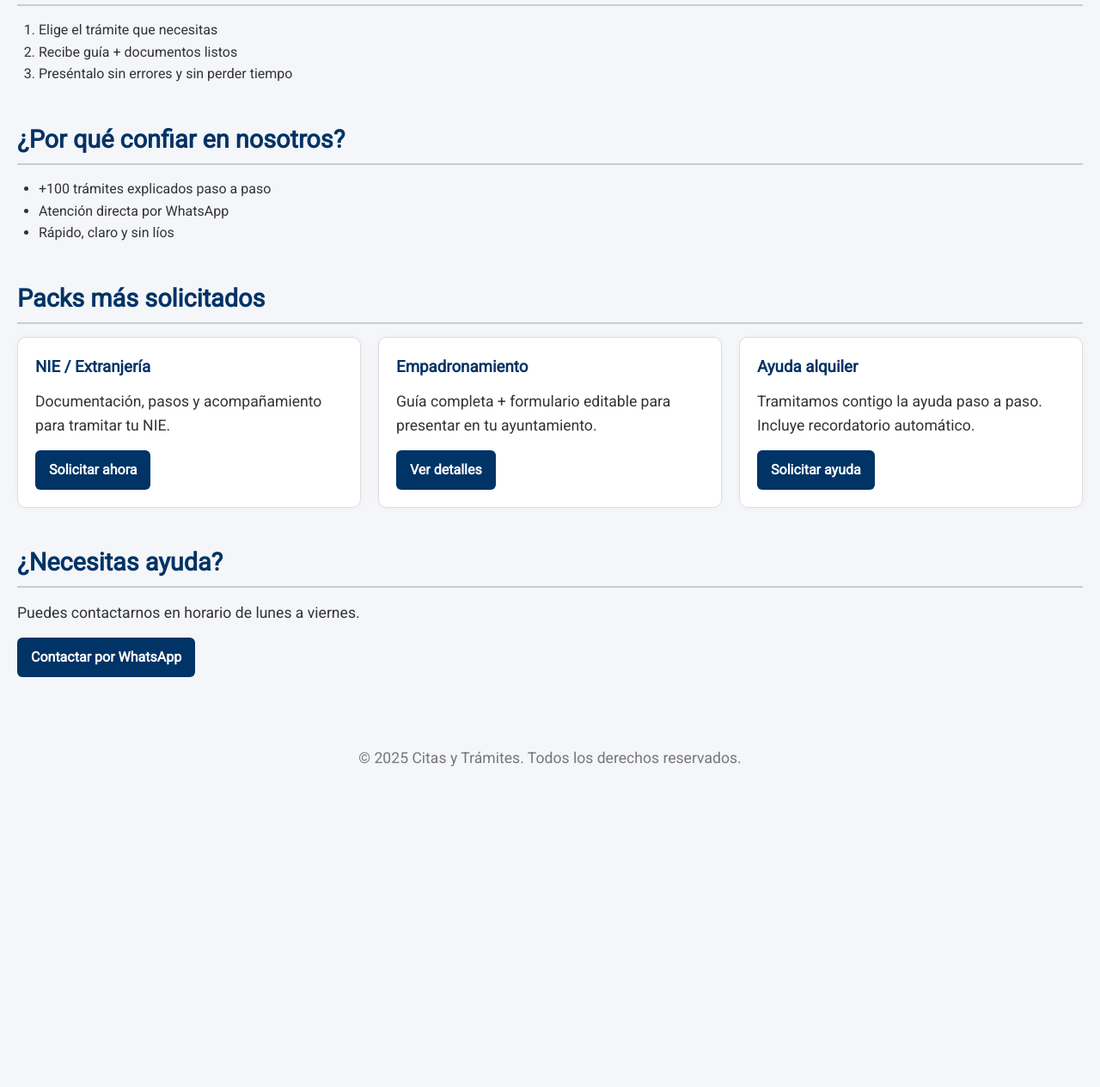
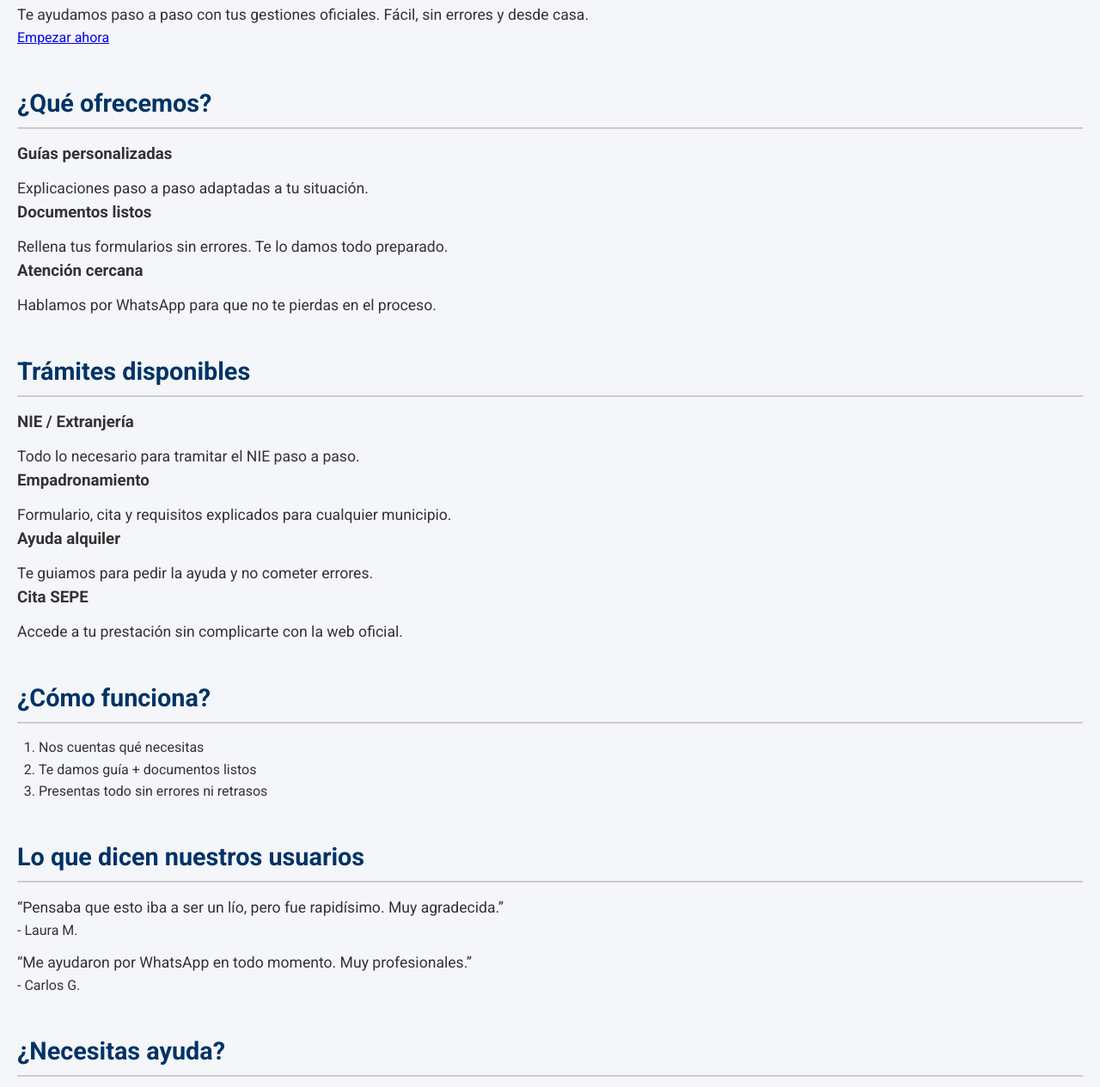
Before and after one commit to CitasYTramites/CITAS-Y-TRAMITES, a plain HTML site: page index.html in a window 1280 px wide. Shown: the part 368-1633 px from the top of the page at 86% size. Before the commit the page ends 1294 px from the top, so only its background shows below. Drawn offline with Linux system fonts and the light colour scheme.

Commit message:
index.html
Signed-off-by: CitasYTramites <dayser994@gmail.com>

```diff
--- a/index.html
+++ b/index.html
@@ -2,65 +2,117 @@
 <html lang="es">
 <head>
   <meta charset="UTF-8" />
-    <meta name="viewport" content="width=device-width, initial-scale=1.0"/>
+  <meta name="viewport" content="width=device-width, initial-scale=1.0" />
   <title>Citas y Trámites</title>
-    <link href="https://fonts.googleapis.com/css2?family=Roboto&display=swap" rel="stylesheet">
+  <link href="https://fonts.googleapis.com/css2?family=Roboto:wght@400;700&display=swap" rel="stylesheet" />
   <link rel="stylesheet" href="estilos.css" />
 </head>
 <body>
   <header>
-        <img src="logo.png" alt="Logo Citas y Trámites" class="logo" />
-        <h1>Citas y Trámites</h1>
-        <p>Te ayudamos paso a paso con tus gestiones oficiales en minutos.</p>
+    <div class="container">
+      <img src="logo.png" alt="Logo" class="logo" />
+      <nav>
+        <ul>
+          <li><a href="#ofrecemos">Servicios</a></li>
+          <li><a href="#tramites">Trámites</a></li>
+          <li><a href="#contacto">Contacto</a></li>
+        </ul>
+      </nav>
+    </div>
   </header>
 
-    <section class="como-funciona">
-        <h2>¿Cómo funciona?</h2>
-        <ol>
-            <li>Elige el trámite que necesitas</li>
-            <li>Recibe guía + documentos listos</li>
-            <li>Preséntalo sin errores y sin perder tiempo</li>
-        </ol>
+  <section class="hero">
+    <div class="container">
+      <h1>Trámites rápidos, claros y sin complicaciones</h1>
+      <p>Te ayudamos paso a paso con tus gestiones oficiales. Fácil, sin errores y desde casa.</p>
+      <a href="#contacto" class="cta">Empezar ahora</a>
+    </div>
   </section>
 
-    <section class="por-que">
-        <h2>¿Por qué confiar en nosotros?</h2>
-        <ul>
-            <li>+100 trámites explicados paso a paso</li>
-            <li>Atención directa por WhatsApp</li>
-            <li>Rápido, claro y sin líos</li>
-        </ul>
-    </section>
-
-    <section class="packs">
-        <h2>Packs más solicitados</h2>
-        <div class="pack-grid">
-            <div class="pack">
-                <h3>NIE / Extranjería</h3>
-                <p>Documentación, pasos y acompañamiento para tramitar tu NIE.</p>
-                <a href="#" class="btn-pack">Solicitar ahora</a>
+  <section class="ofrecemos" id="ofrecemos">
+    <div class="container">
+      <h2>¿Qué ofrecemos?</h2>
+      <div class="features">
+        <div class="feature">
+          <h3>Guías personalizadas</h3>
+          <p>Explicaciones paso a paso adaptadas a tu situación.</p>
         </div>
-            <div class="pack">
-                <h3>Empadronamiento</h3>
-                <p>Guía completa + formulario editable para presentar en tu ayuntamiento.</p>
-                <a href="#" class="btn-pack">Ver detalles</a>
+        <div class="feature">
+          <h3>Documentos listos</h3>
+          <p>Rellena tus formularios sin errores. Te lo damos todo preparado.</p>
         </div>
-            <div class="pack">
-                <h3>Ayuda alquiler</h3>
-                <p>Tramitamos contigo la ayuda paso a paso. Incluye recordatorio automático.</p>
-                <a href="#" class="btn-pack">Solicitar ayuda</a>
+        <div class="feature">
+          <h3>Atención cercana</h3>
+          <p>Hablamos por WhatsApp para que no te pierdas en el proceso.</p>
+        </div>
       </div>
     </div>
   </section>
 
-    <section class="contacto">
+  <section class="tramites" id="tramites">
+    <div class="container">
+      <h2>Trámites disponibles</h2>
+      <div class="cards">
+        <div class="card">
+          <h3>NIE / Extranjería</h3>
+          <p>Todo lo necesario para tramitar el NIE paso a paso.</p>
+        </div>
+        <div class="card">
+          <h3>Empadronamiento</h3>
+          <p>Formulario, cita y requisitos explicados para cualquier municipio.</p>
+        </div>
+        <div class="card">
+          <h3>Ayuda alquiler</h3>
+          <p>Te guiamos para pedir la ayuda y no cometer errores.</p>
+        </div>
+        <div class="card">
+          <h3>Cita SEPE</h3>
+          <p>Accede a tu prestación sin complicarte con la web oficial.</p>
+        </div>
+      </div>
+    </div>
+  </section>
+
+  <section class="funciona">
+    <div class="container">
+      <h2>¿Cómo funciona?</h2>
+      <ol>
+        <li>Nos cuentas qué necesitas</li>
+        <li>Te damos guía + documentos listos</li>
+        <li>Presentas todo sin errores ni retrasos</li>
+      </ol>
+    </div>
+  </section>
+
+  <section class="opiniones">
+    <div class="container">
+      <h2>Lo que dicen nuestros usuarios</h2>
+      <div class="testimonios">
+        <div class="testimonio">
+          <p>“Pensaba que esto iba a ser un lío, pero fue rapidísimo. Muy agradecida.”</p>
+          <span>- Laura M.</span>
+        </div>
+        <div class="testimonio">
+          <p>“Me ayudaron por WhatsApp en todo momento. Muy profesionales.”</p>
+          <span>- Carlos G.</span>
+        </div>
+      </div>
+    </div>
+  </section>
+
+  <section class="contacto" id="contacto">
+    <div class="container">
       <h2>¿Necesitas ayuda?</h2>
-        <p>Puedes contactarnos en horario de lunes a viernes.</p>
-        <a href="#" class="btn-wsp">Contactar por WhatsApp</a>
+      <p>Estamos disponibles por WhatsApp de lunes a viernes. Te atenderemos en minutos.</p>
+      <a href="#" class="cta">Contactar por WhatsApp</a>
+    </div>
   </section>
 
   <footer>
-        <p>© 2025 Citas y Trámites. Todos los derechos reservados.</p>
+    <div class="container">
+      <p>© 2025 Citas y Trámites | Todos los derechos reservados</p>
+      <p><a href="#">Aviso legal</a> · <a href="#">Política de privacidad</a></p>
+    </div>
   </footer>
 </body>
 </html>
```
Lines whose indentation alone changed are shown as unchanged.
